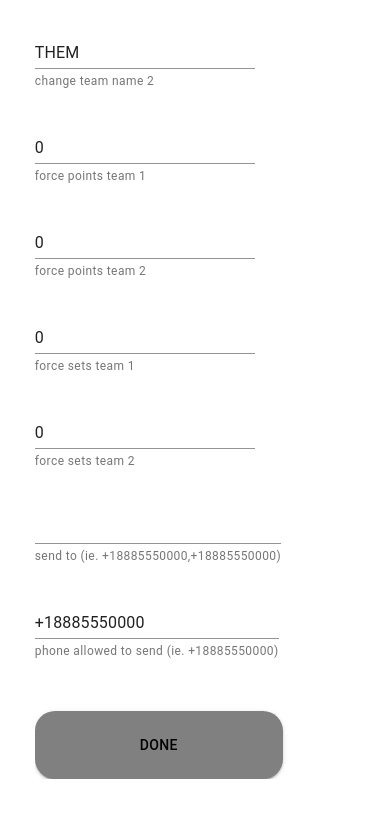
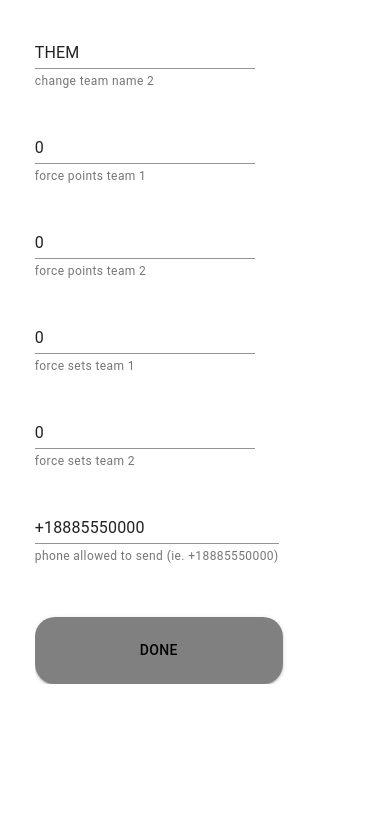
Before and after one commit to alpiepho/simple-score-volleyball-pwa, a Gatsby site: page /settings in a window 390 px wide. Shown: the part 1201-2018 px from the top of the page. After the commit the page ends 1931 px from the top, so only its background shows below. Built offline with nearby package versions, Linux system fonts and the light colour scheme; Gatsby itself is replaced by a stand-in of ours.

Commit message:
new todo list; quick disable of phone numbers to sms/text to

```diff
--- a/src/components/settings.js
+++ b/src/components/settings.js
@@ -687,7 +687,7 @@ const SettingsPage = () => {
               </Grid>
 
               {/* Phone Numbers for Texting */}
-              <Grid item className={classes.textfield}>
+              {/* <Grid item className={classes.textfield}>
                 <TextField
                   id="standard-helperText"
                   label=""
@@ -699,7 +699,7 @@ const SettingsPage = () => {
                   margin="normal"
                   onChange={onPhonesChange}
                 />
-              </Grid>
+              </Grid> */}
 
               {/* Authorized Phone Number */}
               <Grid item className={classes.textfield}>
```
Also changed, not shown: README.md.
